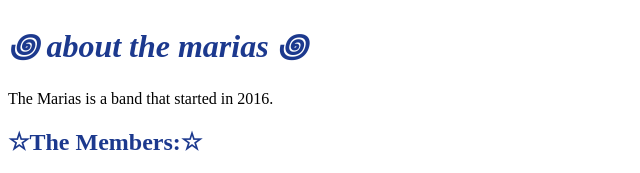
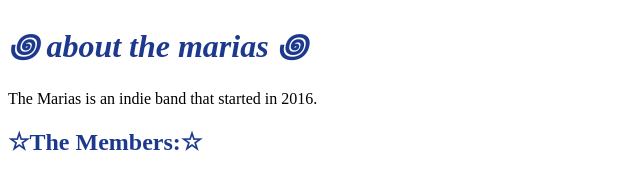
Before and after one commit to janessapeng-web/janessapeng1.github.io, a plain HTML site: page index.html in a window 1280 px wide. Shown: the top 173 px of the page, 0-640 px from the left. Drawn offline with Linux system fonts and the light colour scheme.

Commit message:
Update index.html

```diff
--- a/index.html
+++ b/index.html
@@ -6,7 +6,7 @@
  <body>
    <h1><i>꩜ about the marias ꩜</i></h1>
      <style> h1{color:#1C398E} </style>
-  <p> The Marias is a band that started in 2016.</p>
+  <p> The Marias is an indie band that started in 2016.</p>
   <h2>&#9734;The Members:&#9734;</h2>
   <style> h2{color:#1C398E} </style>
 <ul>
@@ -31,6 +31,6 @@
    Their songs explore themes of love, heartbreak, isolation, and self-discovery. </p>
   <h2>Learn more about Submarine!</h2>
   <p><a href="https://atwoodmagazine.com/submarine-the-marias-album-review/">Visit Atwood Magazine</a></p>
- <body style="background-color:##B6D0E2;">
-</body>
+ <style="background-color:##B6D0E2;"</style>
+ </body>
 </head>
```
